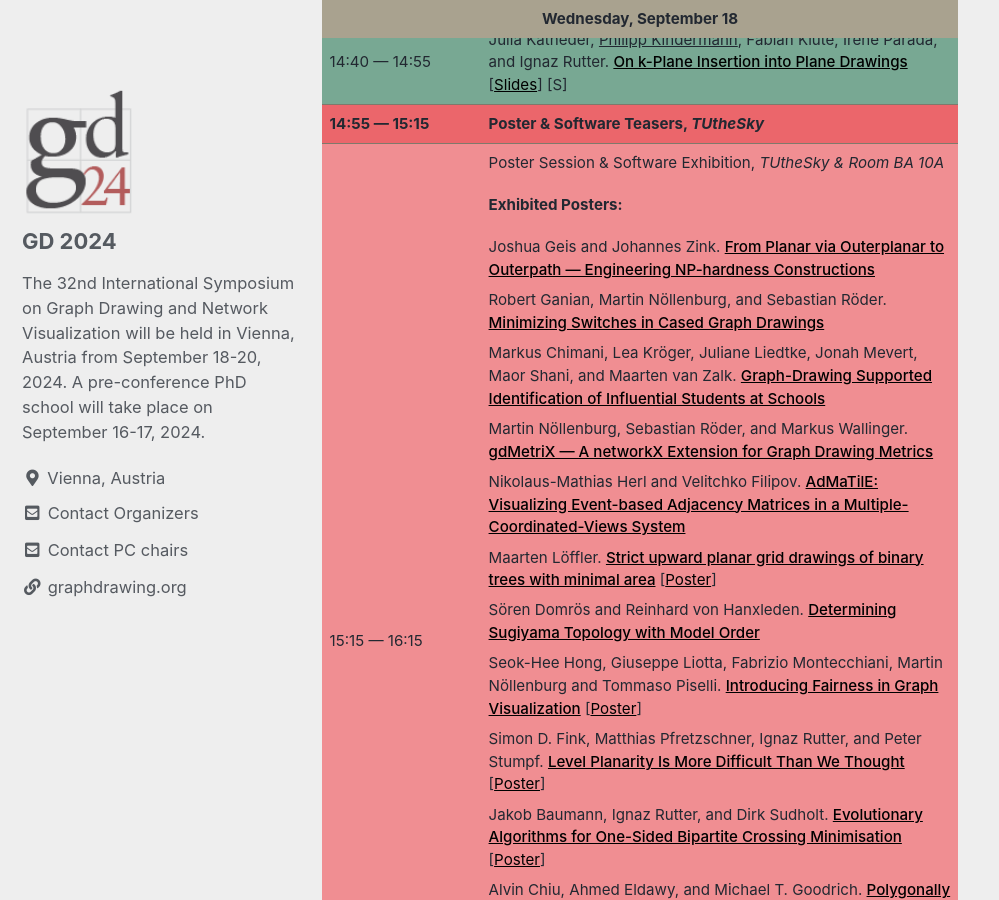
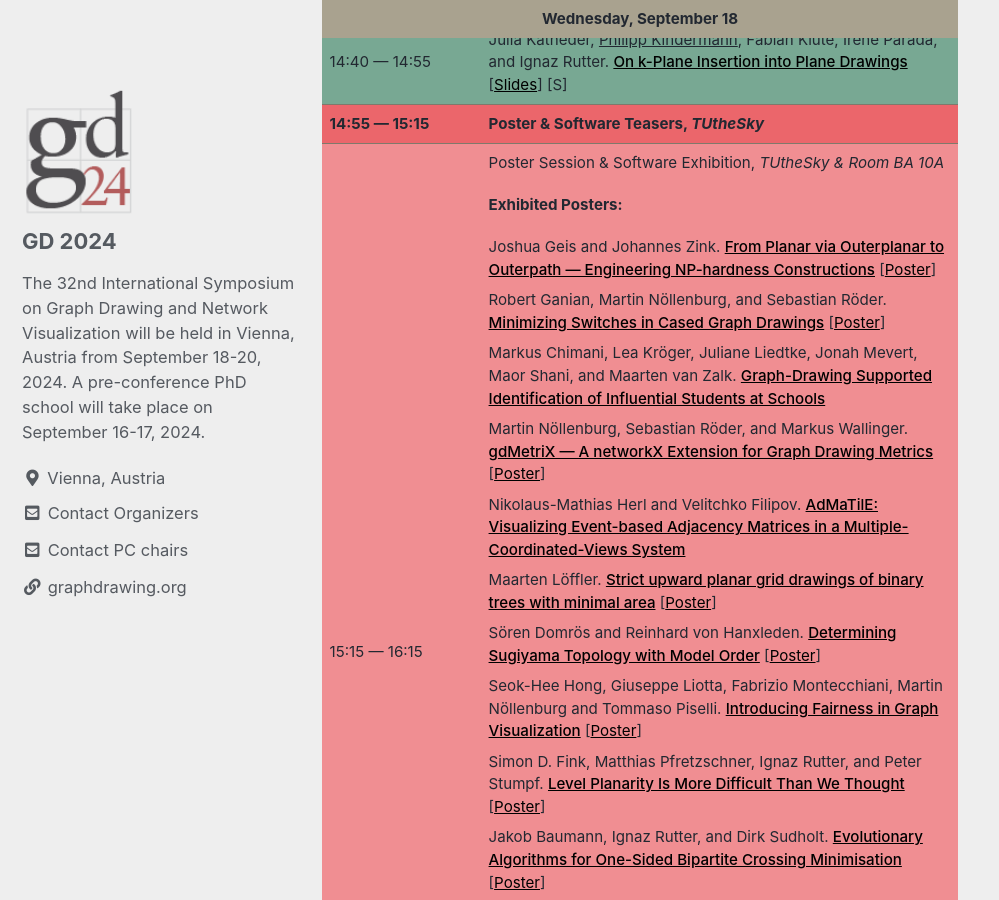
Before and after one commit to graphdrawing/gd2024, a Jekyll site: the page built from pages/program.md, in a window 1280 px wide and 900 px high, scrolled down 3773 px. Shown: the whole window, without its empty margins (0-999 px from the left). Built offline with Jekyll 4.4.1, drawn with Linux system fonts in a browser that asks for light colours; cached includes are drawn as plain includes; formulas are drawn with MathJax 3.

Commit message:
add more poster links

```diff
--- a/pages/program.md
+++ b/pages/program.md
@@ -252,13 +252,13 @@ usemathjax: true
     <p>Poster Session & Software Exhibition, <span class="room-info">TUtheSky & Room BA 10A</span></p>
     <p><strong>Exhibited Posters:</strong>
     <ul class="poster-list">
-    <li><span class="authors"><span>Joshua Geis and Johannes Zink</span>. </span><span class="title"><a href="https://submission.dagstuhl.de/collections/GD-2024/preliminary-proceedings/o2DJ9XavqP3BpH8A539f" target="_blank">From Planar via Outerplanar to Outerpath &mdash; Engineering NP-hardness Constructions</a></span></li>
-    <li><span class="authors"><span>Robert Ganian, Martin Nöllenburg, and Sebastian Röder</span>. </span><span class="title"><a href="https://submission.dagstuhl.de/collections/GD-2024/preliminary-proceedings/HWTiUgmDSs27JVG353a0" target="_blank">Minimizing Switches in Cased Graph Drawings</a></span></li>
+    <li><span class="authors"><span>Joshua Geis and Johannes Zink</span>. </span><span class="title"><a href="https://submission.dagstuhl.de/collections/GD-2024/preliminary-proceedings/o2DJ9XavqP3BpH8A539f" target="_blank">From Planar via Outerplanar to Outerpath &mdash; Engineering NP-hardness Constructions</a></span> <span class="slides-link">[<a href="https://owncloud.tuwien.ac.at/index.php/s/trsstRtytYEk4g4" target="_blank">Poster</a>]</span></li>
+    <li><span class="authors"><span>Robert Ganian, Martin Nöllenburg, and Sebastian Röder</span>. </span><span class="title"><a href="https://submission.dagstuhl.de/collections/GD-2024/preliminary-proceedings/HWTiUgmDSs27JVG353a0" target="_blank">Minimizing Switches in Cased Graph Drawings</a></span> <span class="slides-link">[<a href="https://owncloud.tuwien.ac.at/index.php/s/ybBbcl7Nl6wemyR" target="_blank">Poster</a>]</span></li>
     <li><span class="authors"><span>Markus Chimani, Lea Kröger, Juliane Liedtke, Jonah Mevert, Maor Shani, and Maarten van Zalk</span>. </span><span class="title"><a href="https://submission.dagstuhl.de/collections/GD-2024/preliminary-proceedings/GoJgaxBHbfz8JcFU53a1" target="_blank">Graph-Drawing Supported Identification of Influential Students at Schools</a></span></li>
-    <li><span class="authors"><span>Martin Nöllenburg, Sebastian Röder, and Markus Wallinger</span>. </span><span class="title"><a href="https://submission.dagstuhl.de/collections/GD-2024/preliminary-proceedings/BEtt1u2ktGl6aKkb53a2" target="_blank">gdMetriX &mdash; A networkX Extension for Graph Drawing Metrics</a></span></li>
+    <li><span class="authors"><span>Martin Nöllenburg, Sebastian Röder, and Markus Wallinger</span>. </span><span class="title"><a href="https://submission.dagstuhl.de/collections/GD-2024/preliminary-proceedings/BEtt1u2ktGl6aKkb53a2" target="_blank">gdMetriX &mdash; A networkX Extension for Graph Drawing Metrics</a></span> <span class="slides-link">[<a href="https://owncloud.tuwien.ac.at/index.php/s/oJ7Xil9mhBqpiDf" target="_blank">Poster</a>]</span></li>
     <li><span class="authors"><span>Nikolaus-Mathias Herl and Velitchko Filipov</span>. </span><span class="title"><a href="https://submission.dagstuhl.de/collections/GD-2024/preliminary-proceedings/GHRHoVjv7GSvj4Ex53a3" target="_blank">AdMaTilE: Visualizing Event-based Adjacency Matrices in a Multiple-Coordinated-Views System</a></span></li>
     <li><span class="authors"><span>Maarten Löffler</span>. </span><span class="title"><a href="https://submission.dagstuhl.de/collections/GD-2024/preliminary-proceedings/TTE0SpnuMAbaFa1i53a4" target="_blank">Strict upward planar grid drawings of binary trees with minimal area</a></span> <span class="slides-link">[<a href="https://owncloud.tuwien.ac.at/index.php/s/KXATGxPfPeQaQjD" target="_blank">Poster</a>]</span></li>
-    <li><span class="authors"><span>Sören Domrös and Reinhard von Hanxleden</span>. </span><span class="title"><a href="https://submission.dagstuhl.de/collections/GD-2024/preliminary-proceedings/gsh9psWEG25Di9hZ53a5" target="_blank">Determining Sugiyama Topology with Model Order</a></span></li>
+    <li><span class="authors"><span>Sören Domrös and Reinhard von Hanxleden</span>. </span><span class="title"><a href="https://submission.dagstuhl.de/collections/GD-2024/preliminary-proceedings/gsh9psWEG25Di9hZ53a5" target="_blank">Determining Sugiyama Topology with Model Order</a></span> <span class="slides-link">[<a href="https://owncloud.tuwien.ac.at/index.php/s/UK1XCKvxXPA4Rmd" target="_blank">Poster</a>]</span></li>
     <li><span class="authors"><span>Seok-Hee Hong, Giuseppe Liotta, Fabrizio Montecchiani, Martin Nöllenburg and Tommaso Piselli</span>. </span>
     <span class="title"><a href="https://submission.dagstuhl.de/collections/GD-2024/preliminary-proceedings/EBUuagAl6waZqovg53a6" target="_blank">Introducing Fairness in Graph Visualization</a></span> <span class="slides-link">[<a href="https://owncloud.tuwien.ac.at/index.php/s/mnTMJWCLWXFEDZm" target="_blank">Poster</a>]</span></li>
     <li><span class="authors"><span>Simon D. Fink, Matthias Pfretzschner, Ignaz Rutter, and Peter Stumpf</span>. </span><span class="title"><a href="https://submission.dagstuhl.de/collections/GD-2024/preliminary-proceedings/aSS7jvd9ud1Sijgu53a7" target="_blank">Level Planarity Is More Difficult Than We Thought</a></span> <span class="slides-link">[<a href="https://owncloud.tuwien.ac.at/index.php/s/XK8JpBK5YLLWr9d" target="_blank">Poster</a>]</span></li>
```
Also changed, not shown: pages/software_session.md (+1 -1 lines).
